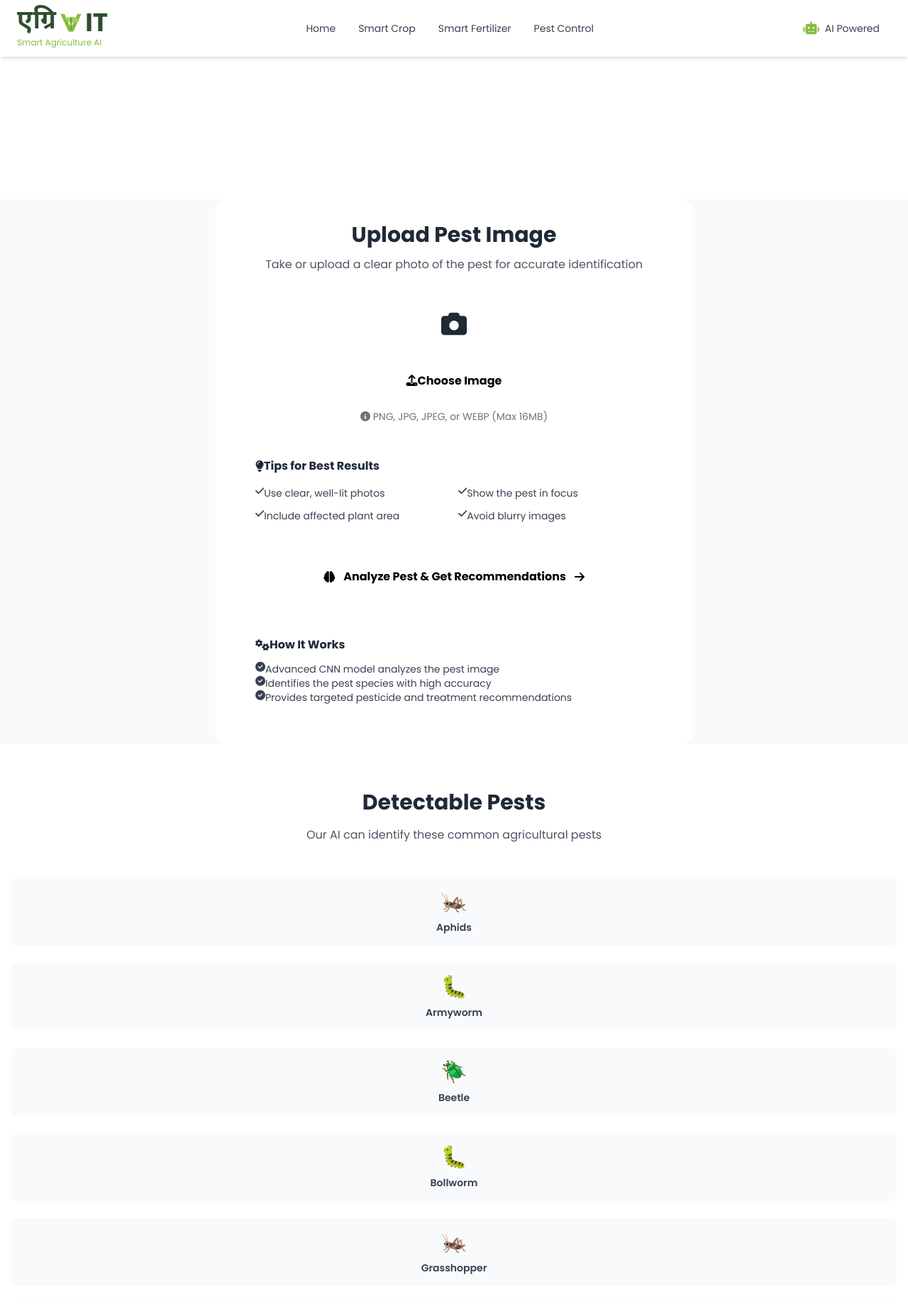
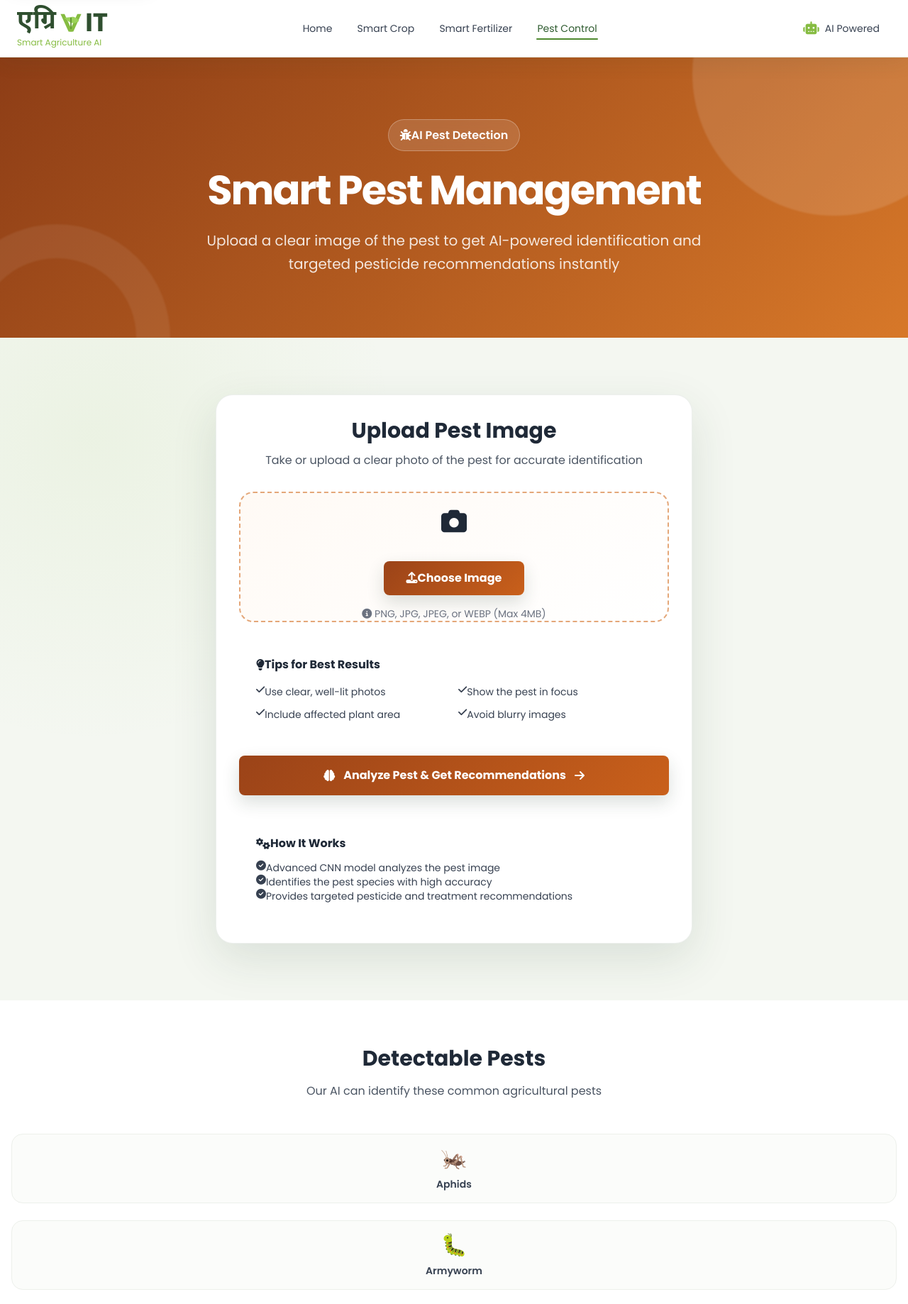
Before and after one commit to shubhamjain1402/agrivit-sentinel, a Flask app: page /predict in a window 1280 px wide. Shown: the top 1838 px of the page at 71% size. Run offline with Flask 3, Linux system fonts and the light colour scheme; some web fonts are replaced.

Commit message:
Enable pest detection and polish recommendation UI

```diff
--- a/app.py
+++ b/app.py
@@ -8,12 +8,15 @@
 from flask import Flask, render_template, request, url_for
 from markupsafe import Markup
 from werkzeug.utils import secure_filename
+from werkzeug.exceptions import RequestEntityTooLarge
+from PIL import Image, UnidentifiedImageError
 import pandas as pd
 import os
 import numpy as np
 import pickle
 import tempfile
 from utils.fertilizer import get_nutrient_recommendations
+from numpy_pest_model import NumpyPestClassifier
 import threading
 import logging
 
@@ -51,18 +54,24 @@
                 if not os.path.exists(resolved_model_path):
                     continue
 
+                if model_path.lower().endswith('.h5'):
+                    try:
+                        self.pest_classifier = NumpyPestClassifier(resolved_model_path)
+                        logger.info(f"Pest model loaded with NumPy inference: {model_path}")
+                        return self.pest_classifier
+                    except Exception as e:
+                        logger.warning(f"NumPy model load failed ({model_path}): {str(e)}")
+
                 try:
                     from tensorflow.keras.models import load_model
 
-                    self.pest_classifier = load_model(resolved_model_path)
+                    self.pest_classifier = load_model(resolved_model_path, compile=False)
                     logger.info(f"Pest model loaded: {model_path}")
                     return self.pest_classifier
                 except ImportError:
-                    logger.warning("TensorFlow is not installed; pest model loading is disabled")
-                    return None
+                    logger.info("TensorFlow is unavailable")
                 except Exception as e:
-                    logger.warning(f"Model load failed ({model_path}): {str(e)}")
-                    continue
+                    logger.warning(f"TensorFlow model load failed ({model_path}): {str(e)}")
 
             logger.error("No pest detection model available")
             return None
@@ -87,8 +96,17 @@
 
 # ==================== Flask Application Setup ====================
 app = Flask(__name__)
-app.config['MAX_CONTENT_LENGTH'] = 16 * 1024 * 1024  # 16MB max upload
+app.config['MAX_CONTENT_LENGTH'] = 4 * 1024 * 1024  # Safely below Vercel's 4.5MB request limit
 app.config['UPLOAD_FOLDER'] = UPLOAD_FOLDER
+
+
+@app.errorhandler(RequestEntityTooLarge)
+def handle_large_upload(_error):
+    """Show a friendly message for images above the deployment upload limit."""
+    return render_template(
+        'error_agrios.html',
+        message='Image is too large. Please upload a file smaller than 4MB.',
+    ), 413
 
 
 def allowed_image(filename):
@@ -165,20 +183,16 @@
             logger.warning("Pest detection model unavailable")
             return 'unknown', None
 
-        try:
-            from tensorflow.keras.preprocessing import image
-        except ImportError:
-            logger.warning("TensorFlow is not installed; pest image preprocessing is disabled")
-            return 'unknown', None
-
         # Get model input specifications
         input_shape = model.input_shape  # (batch_size, height, width, channels)
         target_height = input_shape[1] if input_shape[1] else 128
         target_width = input_shape[2] if input_shape[2] else 128
 
         # Load and preprocess image
-        loaded_image = image.load_img(image_path, target_size=(target_height, target_width))
-        image_array = image.img_to_array(loaded_image)
+        with Image.open(image_path) as loaded_image:
+            loaded_image = loaded_image.convert('RGB')
+            loaded_image = loaded_image.resize((target_width, target_height), Image.Resampling.BILINEAR)
+            image_array = np.asarray(loaded_image, dtype=np.float32)
         image_array = image_array / 255.0  # Normalize to [0, 1]
         image_array = np.expand_dims(image_array, axis=0)
 
@@ -245,16 +259,28 @@
             save_path = os.path.join(save_directory, file_name)
             uploaded_file.save(save_path)
 
+            try:
+                with Image.open(save_path) as uploaded_image:
+                    uploaded_image.verify()
+            except (UnidentifiedImageError, OSError):
+                os.remove(save_path)
+                return render_template('error_agrios.html', message='The uploaded file is not a valid image')
+
             logger.info(f"Processing uploaded image: {file_name}")
 
             # Perform pest detection
-            pest_idx, confidence = predict_pest_species(save_path)
+            try:
+                pest_idx, confidence = predict_pest_species(save_path)
+            finally:
+                try:
+                    os.remove(save_path)
+                except OSError:
+                    logger.warning(f"Unable to remove temporary upload: {save_path}")
 
             if pest_idx == 'unknown':
                 message = (
                     'Pest prediction model is not configured. Add pest_model.keras, '
-                    'pest_model.h5, or Trained_model_new.h5 to the project root and '
-                    'install TensorFlow to enable pest detection.'
+                    'pest_model.h5, or Trained_model_new.h5 to the project root.'
                 )
                 if pest_model_available():
                     message = 'Unable to identify pest. Please try with a clearer image.'
--- a/requirements.txt
+++ b/requirements.txt
@@ -1,5 +1,6 @@
 Flask==3.0.3
 gunicorn==22.0.0
+h5py==3.11.0
 numpy==1.26.4
 pandas==2.2.2
 Pillow==10.4.0
--- /dev/null
+++ b/static/css/polish.css
@@ -0,0 +1,301 @@
+:root {
+  --agri-green: #4f8a2f;
+  --agri-green-dark: #2e5b2f;
+  --agri-blue: #2563a8;
+  --agri-orange: #c9601b;
+  --agri-ink: #203126;
+  --agri-muted: #627066;
+  --agri-surface: #ffffff;
+  --agri-canvas: #f4f7f1;
+}
+
+html {
+  scroll-behavior: smooth;
+}
+
+body {
+  background: var(--agri-canvas);
+  color: var(--agri-ink);
+}
+
+.skip-link {
+  position: fixed;
+  left: 1rem;
+  top: -5rem;
+  z-index: 100;
+  border-radius: 0.6rem;
+  background: #fff;
+  color: var(--agri-green-dark);
+  padding: 0.75rem 1rem;
+  box-shadow: 0 12px 30px rgba(20, 45, 27, 0.2);
+}
+
+.skip-link:focus {
+  top: 1rem;
+}
+
+.site-header {
+  background: rgba(255, 255, 255, 0.94) !important;
+  border-bottom: 1px solid rgba(79, 138, 47, 0.13);
+  box-shadow: 0 8px 28px rgba(38, 66, 44, 0.08) !important;
+}
+
+.nav-link {
+  position: relative;
+  padding: 0.75rem 0.1rem;
+  transition: color 180ms ease;
+}
+
+.nav-link::after {
+  position: absolute;
+  right: 0;
+  bottom: 0.35rem;
+  left: 0;
+  height: 2px;
+  border-radius: 999px;
+  background: var(--agri-green);
+  content: "";
+  opacity: 0;
+  transform: scaleX(0.35);
+  transition: opacity 180ms ease, transform 180ms ease;
+}
+
+.nav-link:hover,
+.nav-link.is-active {
+  color: var(--agri-green-dark);
+}
+
+.nav-link:hover::after,
+.nav-link.is-active::after {
+  opacity: 1;
+  transform: scaleX(1);
+}
+
+.module-hero {
+  position: relative;
+  isolation: isolate;
+  overflow: hidden;
+  padding: 5.5rem 0;
+  color: #fff;
+}
+
+.module-hero::before,
+.module-hero::after {
+  position: absolute;
+  z-index: -1;
+  border-radius: 999px;
+  content: "";
+  filter: blur(1px);
+}
+
+.module-hero::before {
+  top: -11rem;
+  right: -6rem;
+  width: 25rem;
+  height: 25rem;
+  background: rgba(255, 255, 255, 0.12);
+}
+
+.module-hero::after {
+  bottom: -10rem;
+  left: -5rem;
+  width: 20rem;
+  height: 20rem;
+  border: 3rem solid rgba(255, 255, 255, 0.07);
+}
+
+.module-hero--crop {
+  background: linear-gradient(135deg, #315f35 0%, #6b9d32 100%);
+}
+
+.module-hero--fertilizer {
+  background: linear-gradient(135deg, #174a74 0%, #357eb3 100%);
+}
+
+.module-hero--pest {
+  background: linear-gradient(135deg, #8d3d16 0%, #d77829 100%);
+}
+
+.module-hero h1 {
+  color: #fff;
+  font-size: clamp(2.25rem, 5vw, 3.6rem);
+  line-height: 1.08;
+  letter-spacing: -0.035em;
+}
+
+.module-hero p {
+  color: rgba(255, 255, 255, 0.86);
+}
+
+.hero-badge {
+  display: inline-flex;
+  align-items: center;
+  border: 1px solid rgba(255, 255, 255, 0.27);
+  border-radius: 999px;
+  background: rgba(255, 255, 255, 0.13);
+  padding: 0.6rem 1rem;
+  backdrop-filter: blur(10px);
+}
+
+.module-section {
+  background:
+    radial-gradient(circle at 10% 15%, rgba(134, 188, 66, 0.08), transparent 27rem),
+    var(--agri-canvas);
+  padding: 5rem 0;
+}
+
+.module-card {
+  border: 1px solid rgba(47, 79, 47, 0.09);
+  border-radius: 1.5rem;
+  background: var(--agri-surface);
+  box-shadow: 0 22px 65px rgba(35, 65, 39, 0.12);
+}
+
+.module-card input[type="number"],
+.module-card input[type="text"],
+.module-card select {
+  min-height: 3rem;
+  border: 1px solid #d9e1d7;
+  background: #fbfcfa;
+  transition: border-color 180ms ease, box-shadow 180ms ease, background 180ms ease;
+}
+
+.module-card input:focus,
+.module-card select:focus {
+  border-color: var(--agri-green);
+  background: #fff;
+  outline: none;
+  box-shadow: 0 0 0 4px rgba(79, 138, 47, 0.13);
+}
+
+.primary-action,
+.upload-trigger,
+.secondary-action {
+  border: 0;
+  color: #fff !important;
+  box-shadow: 0 10px 24px rgba(31, 58, 36, 0.16);
+  transition: transform 180ms ease, box-shadow 180ms ease, filter 180ms ease;
+}
+
+.secondary-action {
+  border: 2px solid var(--agri-orange);
+  background: #fff;
+  color: var(--agri-orange) !important;
+  box-shadow: none;
+}
+
+.secondary-action:hover {
+  background: #fff7ed;
+  box-shadow: 0 10px 24px rgba(113, 62, 28, 0.1);
+  transform: translateY(-2px);
+}
+
+.secondary-action--neutral {
+  border-color: #d5ddd4;
+  color: #4d5b51 !important;
+}
+
+.secondary-action--neutral:hover {
+  background: #f7f9f6;
+}
+
+.primary-action {
+  background: linear-gradient(135deg, var(--agri-green-dark), var(--agri-green));
+}
+
+.primary-action--blue {
+  background: linear-gradient(135deg, #174a74, var(--agri-blue));
+}
+
+.primary-action--orange,
+.upload-trigger {
+  background: linear-gradient(135deg, #9b4318, var(--agri-orange));
+}
+
+.primary-action:hover,
+.upload-trigger:hover {
+  box-shadow: 0 15px 30px rgba(31, 58, 36, 0.22);
+  filter: brightness(1.05);
+  transform: translateY(-2px);
+}
+
+.primary-action:focus-visible,
+.upload-trigger:focus-visible {
+  outline: 3px solid rgba(79, 138, 47, 0.28);
+  outline-offset: 3px;
+}
+
+.primary-action:disabled {
+  cursor: wait;
+  filter: grayscale(0.15);
+  opacity: 0.76;
+  transform: none;
+}
+
+.upload-zone {
+  border: 2px dashed #e4a779;
+  border-radius: 1.25rem;
+  background: linear-gradient(145deg, #fffaf5, #fff);
+  transition: border-color 180ms ease, background 180ms ease, transform 180ms ease;
+}
+
+.upload-zone:hover,
+.upload-zone.is-dragging {
+  border-color: var(--agri-orange);
+  background: #fff7ed;
+  transform: translateY(-2px);
+}
+
+.upload-preview {
+  display: none;
+  width: min(100%, 24rem);
+  max-height: 17rem;
+  margin: 0 auto;
+  border-radius: 1rem;
+  object-fit: contain;
+  box-shadow: 0 10px 28px rgba(70, 45, 26, 0.14);
+}
+
+.upload-preview.is-visible {
+  display: block;
+}
+
+.pest-chip {
+  border: 1px solid #edf0eb;
+  border-radius: 1rem;
+  background: #fbfcfa;
+  transition: border-color 180ms ease, box-shadow 180ms ease, transform 180ms ease;
+}
+
+.pest-chip:hover {
+  border-color: #efbd97;
+  box-shadow: 0 12px 28px rgba(72, 54, 39, 0.08);
+  transform: translateY(-3px);
+}
+
+@media (max-width: 639px) {
+  .module-hero {
+    padding: 4rem 0;
+  }
+
+  .module-section {
+    padding: 3.5rem 0;
+  }
+
+  .module-card {
+    border-radius: 1.1rem;
+  }
+}
+
+@media (prefers-reduced-motion: reduce) {
+  html {
+    scroll-behavior: auto;
+  }
+
+  *,
+  *::before,
+  *::after {
+    scroll-behavior: auto !important;
+    transition-duration: 0.01ms !important;
+  }
+}
--- a/templates/PesticideRecommendation_agrios.html
+++ b/templates/PesticideRecommendation_agrios.html
@@ -3,10 +3,10 @@
 {% block body %}
 
 <!-- Hero Section -->
-<section class="bg-gradient-to-r from-orange-600 to-orange-500 py-20">
+<section class="module-hero module-hero--pest">
   <div class="container mx-auto px-4 text-center">
     <div class="max-w-3xl mx-auto">
-      <div class="inline-block bg-white/20 backdrop-blur-sm rounded-full px-6 py-2 mb-6">
+      <div class="hero-badge mb-6">
         <span class="text-white font-semibold"><i class="fas fa-bug mr-2"></i>AI Pest Detection</span>
       </div>
       <h1 class="text-5xl font-bold text-white mb-6">Smart Pest Management</h1>
@@ -18,18 +18,18 @@
 </section>
 
 <!-- Upload Section -->
-<section class="py-20 bg-gray-50">
+<section class="module-section">
   <div class="container mx-auto px-4">
     <div class="max-w-2xl mx-auto">
-      <div class="bg-white rounded-2xl shadow-2xl p-8 md:p-12">
+      <div class="module-card bg-white rounded-2xl p-8 md:p-12">
         <div class="text-center mb-8">
           <h2 class="text-3xl font-bold text-gray-800 mb-3">Upload Pest Image</h2>
           <p class="text-gray-600">Take or upload a clear photo of the pest for accurate identification</p>
         </div>
 
-        <form action="/predict" method="post" enctype="multipart/form-data" class="space-y-6">
+        <form id="pestUploadForm" action="/predict" method="post" enctype="multipart/form-data" class="space-y-6">
           <!-- Image Upload Area -->
-          <div class="border-2 border-dashed border-orange-300 rounded-xl p-10 text-center hover:border-orange-500 transition-all bg-orange-50/30">
+          <div id="dropZone" class="upload-zone p-10 text-center">
             <div class="space-y-4">
               <div class="flex justify-center">
                 <div class="bg-orange-100 w-20 h-20 rounded-full flex items-center justify-center">
@@ -39,7 +39,7 @@
 
               <div>
                 <label for="image" class="block">
-                  <span class="inline-block bg-gradient-to-r from-orange-600 to-orange-500 text-black font-bold py-3 px-8 rounded-lg cursor-pointer hover:shadow-lg transform hover:-translate-y-0.5 transition-all">
+                  <span class="upload-trigger inline-block font-bold py-3 px-8 rounded-lg cursor-pointer">
                     <i class="fas fa-upload mr-2"></i>Choose Image
                   </span>
                 </label>
@@ -56,10 +56,16 @@
 
               <p class="text-sm text-gray-500">
                 <i class="fas fa-info-circle mr-1"></i>
-                PNG, JPG, JPEG, or WEBP (Max 16MB)
+                PNG, JPG, JPEG, or WEBP (Max 4MB)
               </p>
 
               <div id="fileName" class="text-sm font-semibold text-orange-600 hidden"></div>
+              <img
+                id="imagePreview"
+                class="upload-preview"
+                src="{{ url_for('static', filename='img/pesticide/placeholder.svg') }}"
+                alt="Selected pest image preview"
+              />
             </div>
           </div>
 
@@ -92,7 +98,8 @@
           <!-- Submit Button -->
           <button
             type="submit"
-            class="w-full bg-gradient-to-r from-orange-600 to-orange-500 text-black font-bold py-4 px-8 rounded-lg hover:shadow-xl transform hover:-translate-y-0.5 transition-all duration-200 flex items-center justify-center gap-3"
+            id="analyzeButton"
+            class="primary-action primary-action--orange w-full font-bold py-4 px-8 rounded-lg flex items-center justify-center gap-3"
           >
             <i class="fas fa-brain"></i>
             Analyze Pest & Get Recommendations
@@ -135,43 +142,43 @@
     </div>
 
     <div class="grid grid-cols-2 md:grid-cols-5 gap-6 max-w-5xl mx-auto">
-      <div class="text-center p-4 bg-gray-50 rounded-lg hover:bg-orange-50 transition-all">
+      <div class="pest-chip text-center p-4">
         <div class="text-3xl mb-2">🦗</div>
         <p class="text-sm font-semibold text-gray-700">Aphids</p>
       </div>
-      <div class="text-center p-4 bg-gray-50 rounded-lg hover:bg-orange-50 transition-all">
+      <div class="pest-chip text-center p-4">
         <div class="text-3xl mb-2">🐛</div>
         <p class="text-sm font-semibold text-gray-700">Armyworm</p>
       </div>
-      <div class="text-center p-4 bg-gray-50 rounded-lg hover:bg-orange-50 transition-all">
+      <div class="pest-chip text-center p-4">
         <div class="text-3xl mb-2">🪲</div>
         <p class="text-sm font-semibold text-gray-700">Beetle</p>
       </div>
-      <div class="text-center p-4 bg-gray-50 rounded-lg hover:bg-orange-50 transition-all">
+      <div class="pest-chip text-center p-4">
         <div class="text-3xl mb-2">🐛</div>
         <p class="text-sm font-semibold text-gray-700">Bollworm</p>
       </div>
-      <div class="text-center p-4 bg-gray-50 rounded-lg hover:bg-orange-50 transition-all">
+      <div class="pest-chip text-center p-4">
         <div class="text-3xl mb-2">🦗</div>
         <p class="text-sm font-semibold text-gray-700">Grasshopper</p>
       </div>
-      <div class="text-center p-4 bg-gray-50 rounded-lg hover:bg-orange-50 transition-all">
+      <div class="pest-chip text-center p-4">
         <div class="text-3xl mb-2">🕷️</div>
         <p class="text-sm font-semibold text-gray-700">Mites</p>
       </div>
-      <div class="text-center p-4 bg-gray-50 rounded-lg hover:bg-orange-50 transition-all">
+      <div class="pest-chip text-center p-4">
         <div class="text-3xl mb-2">🦟</div>
         <p class="text-sm font-semibold text-gray-700">Mosquito</p>
       </div>
-      <div class="text-center p-4 bg-gray-50 rounded-lg hover:bg-orange-50 transition-all">
+      <div class="pest-chip text-center p-4">
         <div class="text-3xl mb-2">🐛</div>
         <p class="text-sm font-semibold text-gray-700">Sawfly</p>
       </div>
-      <div class="text-center p-4 bg-gray-50 rounded-lg hover:bg-orange-50 transition-all">
+      <div class="pest-chip text-center p-4">
         <div class="text-3xl mb-2">🐛</div>
         <p class="text-sm font-semibold text-gray-700">Stem Borer</p>
       </div>
-      <div class="text-center p-4 bg-gray-50 rounded-lg hover:bg-orange-50 transition-all">
+      <div class="pest-chip text-center p-4">
         <div class="text-3xl mb-2">🪱</div>
         <p class="text-sm font-semibold text-gray-700">Earthworm</p>
       </div>
@@ -182,11 +189,51 @@
 <script>
 function updateFileName(input) {
   const fileName = document.getElementById('fileName');
+  const imagePreview = document.getElementById('imagePreview');
   if (input.files && input.files[0]) {
+    if (input.files[0].size > 4 * 1024 * 1024) {
+      fileName.textContent = 'This image is larger than the 4MB upload limit.';
+      fileName.classList.remove('hidden');
+      imagePreview.classList.remove('is-visible');
+      input.value = '';
+      return;
+    }
     fileName.textContent = '📁 ' + input.files[0].name;
     fileName.classList.remove('hidden');
+    imagePreview.src = URL.createObjectURL(input.files[0]);
+    imagePreview.classList.add('is-visible');
   }
 }
+
+const dropZone = document.getElementById('dropZone');
+const imageInput = document.getElementById('image');
+
+['dragenter', 'dragover'].forEach((eventName) => {
+  dropZone.addEventListener(eventName, (event) => {
+    event.preventDefault();
+    dropZone.classList.add('is-dragging');
+  });
+});
+
+['dragleave', 'drop'].forEach((eventName) => {
+  dropZone.addEventListener(eventName, (event) => {
+    event.preventDefault();
+    dropZone.classList.remove('is-dragging');
+  });
+});
+
+dropZone.addEventListener('drop', (event) => {
+  if (event.dataTransfer.files.length) {
+    imageInput.files = event.dataTransfer.files;
+    updateFileName(imageInput);
+  }
+});
+
+document.getElementById('pestUploadForm').addEventListener('submit', () => {
+  const button = document.getElementById('analyzeButton');
+  button.disabled = true;
+  button.innerHTML = '<i class="fas fa-circle-notch fa-spin"></i> Analyzing image…';
+});
 </script>
 
 {% endblock %}
--- a/templates/layout_agrios.html
+++ b/templates/layout_agrios.html
@@ -8,6 +8,7 @@
 
   <!-- Tailwind CSS -->
   <link rel="stylesheet" href="{{ url_for('static', filename='css/agrios.css') }}">
+  <link rel="stylesheet" href="{{ url_for('static', filename='css/polish.css') }}">
 
   <!-- Icons -->
   <link rel="stylesheet" href="https://cdnjs.cloudflare.com/ajax/libs/font-awesome/6.5.0/css/all.min.css" />
@@ -93,8 +94,10 @@
 
 <body class="font-poppins text-gray-800">
 
+  <a class="skip-link" href="#main-content">Skip to main content</a>
+
   <!-- ================= NAVBAR ================= -->
-  <header class="fixed top-0 left-0 w-full z-50 bg-white backdrop-blur-sm shadow-md">
+  <header class="site-header fixed top-0 left-0 w-full z-50 bg-white backdrop-blur-sm shadow-md">
     <div class="container mx-auto px-4 sm:px-6 flex items-center justify-between h-20">
       <!-- Logo -->
       <div class="flex items-center gap-3 z-50">
@@ -120,10 +123,10 @@
       <!-- Desktop Nav -->
       <nav class="hidden lg:flex items-center gap-8 text-sm font-medium text-gray-700">
         {% block nav %}
-        <a href="/" class="hover:text-primary transition-colors">Home</a>
-        <a href="/CropRecommendation.html" class="hover:text-primary transition-colors">Smart Crop</a>
-        <a href="/FertilizerRecommendation.html" class="hover:text-primary transition-colors">Smart Fertilizer</a>
-        <a href="/PesticideRecommendation.html" class="hover:text-primary transition-colors">Pest Control</a>
+        <a href="/" class="nav-link {% if request.path in ['/', '/index.html'] %}is-active{% endif %}">Home</a>
+        <a href="/CropRecommendation.html" class="nav-link {% if request.path == '/CropRecommendation.html' %}is-active{% endif %}">Smart Crop</a>
+        <a href="/FertilizerRecommendation.html" class="nav-link {% if request.path == '/FertilizerRecommendation.html' %}is-active{% endif %}">Smart Fertilizer</a>
+        <a href="/PesticideRecommendation.html" class="nav-link {% if request.path in ['/PesticideRecommendation.html', '/predict'] %}is-active{% endif %}">Pest Control</a>
         {% endblock %}
       </nav>
 
@@ -163,7 +166,7 @@
   </header>
 
   <!-- Main Content -->
-  <main class="pt-20">
+  <main id="main-content" class="pt-20">
     {% block body %}
     {% endblock %}
   </main>
```
Also changed, not shown: Data/Crop_NPK.csv (added, +31 -0 lines), THIRD_PARTY_NOTICES.md (added, +29 -0 lines), numpy_pest_model.py (added, +79 -0 lines), templates/CropRecommendation_agrios.html (+5 -5 lines), templates/FertilizerRecommendation_agrios.html (+5 -5 lines), templates/pest-result-base_agrios.html (+8 -7 lines), tests/test_workflows.py (added, +80 -0 lines), README.md, 2 other files.
